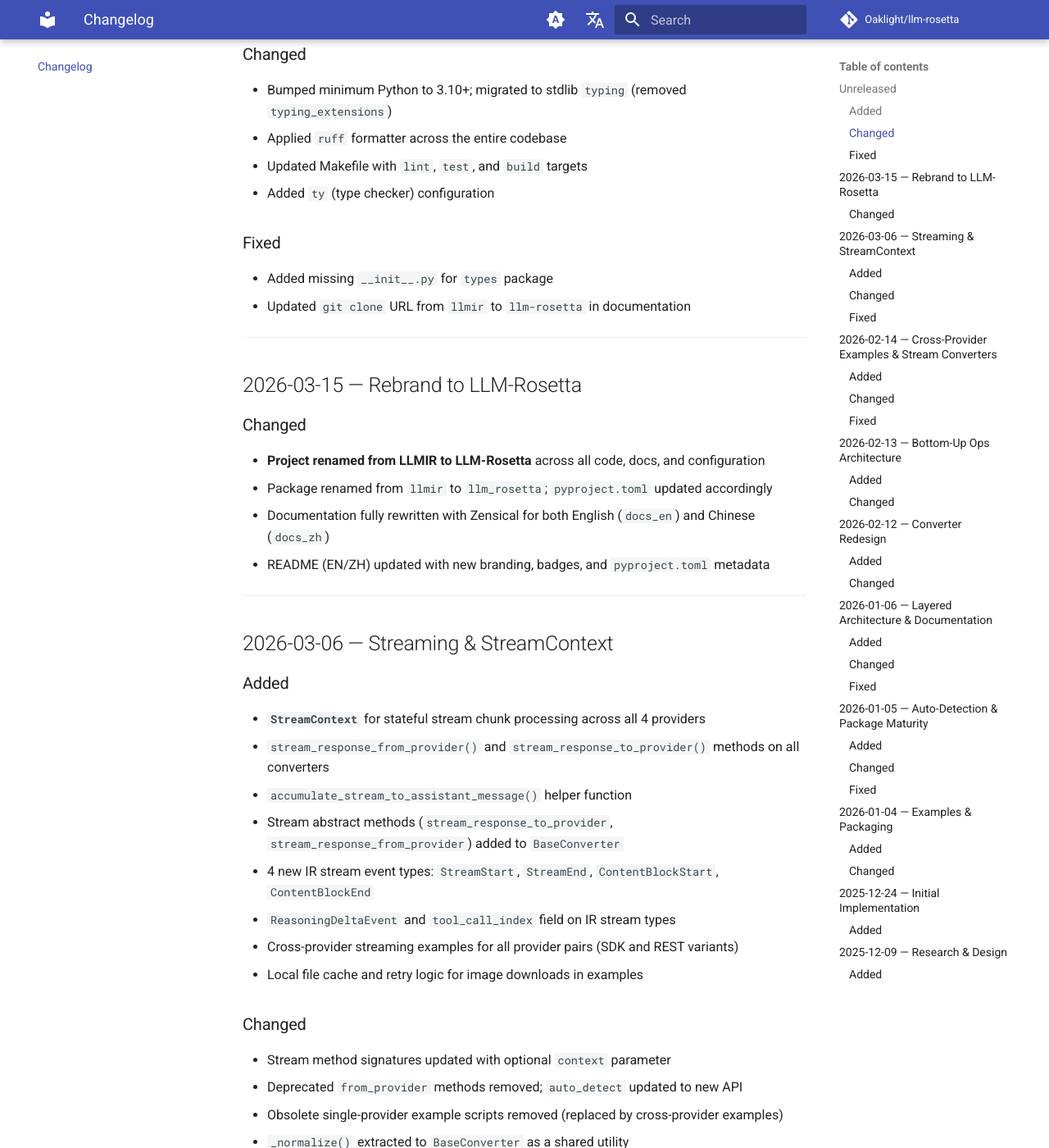
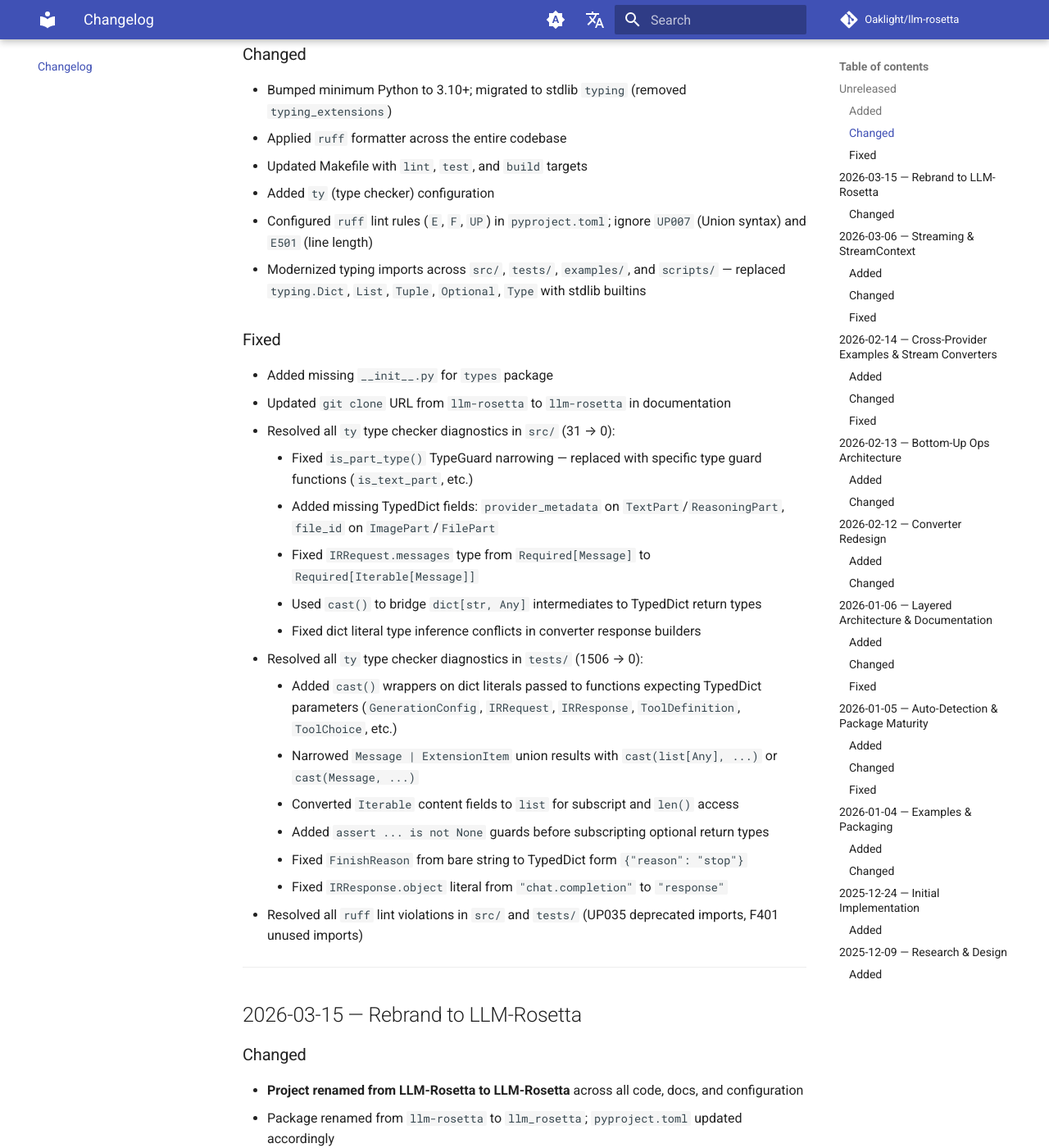
Before and after one commit to Oaklight/llm-rosetta, an MkDocs documentation site: the page built from docs/changelog.md, in a window 1280 px wide and 1400 px high, scrolled down 456 px. Shown: the whole window at 82% size. Built offline with MkDocs 1.6.1 and Material for MkDocs 9.7.7, drawn with Linux system fonts in a browser that asks for light colours; comment, search, counter and statistics services are not loaded.

Commit message:
docs(changelog): add ty/ruff fixes and lint config to unreleased section
Document resolved ty diagnostics (src 31→0, tests 1506→0),
ruff lint config, typing import modernization, and ruff violation fixes.

```diff
--- a/docs/changelog.md
+++ b/docs/changelog.md
@@ -19,11 +19,27 @@
 - Applied `ruff` formatter across the entire codebase
 - Updated Makefile with `lint`, `test`, and `build` targets
 - Added `ty` (type checker) configuration
+- Configured `ruff` lint rules (`E`, `F`, `UP`) in `pyproject.toml`; ignore `UP007` (Union syntax) and `E501` (line length)
+- Modernized typing imports across `src/`, `tests/`, `examples/`, and `scripts/` — replaced `typing.Dict`, `List`, `Tuple`, `Optional`, `Type` with stdlib builtins
 
 ### Fixed
 
 - Added missing `__init__.py` for `types` package
-- Updated `git clone` URL from `llmir` to `llm-rosetta` in documentation
+- Updated `git clone` URL from `llm-rosetta` to `llm-rosetta` in documentation
+- Resolved all `ty` type checker diagnostics in `src/` (31 → 0):
+    - Fixed `is_part_type()` TypeGuard narrowing — replaced with specific type guard functions (`is_text_part`, etc.)
+    - Added missing TypedDict fields: `provider_metadata` on `TextPart`/`ReasoningPart`, `file_id` on `ImagePart`/`FilePart`
+    - Fixed `IRRequest.messages` type from `Required[Message]` to `Required[Iterable[Message]]`
+    - Used `cast()` to bridge `dict[str, Any]` intermediates to TypedDict return types
+    - Fixed dict literal type inference conflicts in converter response builders
+- Resolved all `ty` type checker diagnostics in `tests/` (1506 → 0):
+    - Added `cast()` wrappers on dict literals passed to functions expecting TypedDict parameters (`GenerationConfig`, `IRRequest`, `IRResponse`, `ToolDefinition`, `ToolChoice`, etc.)
+    - Narrowed `Message | ExtensionItem` union results with `cast(list[Any], ...)` or `cast(Message, ...)`
+    - Converted `Iterable` content fields to `list` for subscript and `len()` access
+    - Added `assert ... is not None` guards before subscripting optional return types
+    - Fixed `FinishReason` from bare string to TypedDict form `{"reason": "stop"}`
+    - Fixed `IRResponse.object` literal from `"chat.completion"` to `"response"`
+- Resolved all `ruff` lint violations in `src/` and `tests/` (UP035 deprecated imports, F401 unused imports)
 
 ---
 
@@ -31,8 +47,8 @@
 
 ### Changed
 
-- **Project renamed from LLMIR to LLM-Rosetta** across all code, docs, and configuration
-- Package renamed from `llmir` to `llm_rosetta`; `pyproject.toml` updated accordingly
+- **Project renamed from LLM-Rosetta to LLM-Rosetta** across all code, docs, and configuration
+- Package renamed from `llm-rosetta` to `llm_rosetta`; `pyproject.toml` updated accordingly
 - Documentation fully rewritten with Zensical for both English (`docs_en`) and Chinese (`docs_zh`)
 - README (EN/ZH) updated with new branding, badges, and `pyproject.toml` metadata
 
@@ -168,7 +184,7 @@
 
 ### Changed
 
-- **Package renamed** from `llm-provider-converter` to `llmir`
+- **Package renamed** from `llm-provider-converter` to `llm-rosetta`
 - IR format usage standardized across all providers
 - Message creation standardized using `Message` class in examples
 - Test suite migrated from unittest to pytest
```
